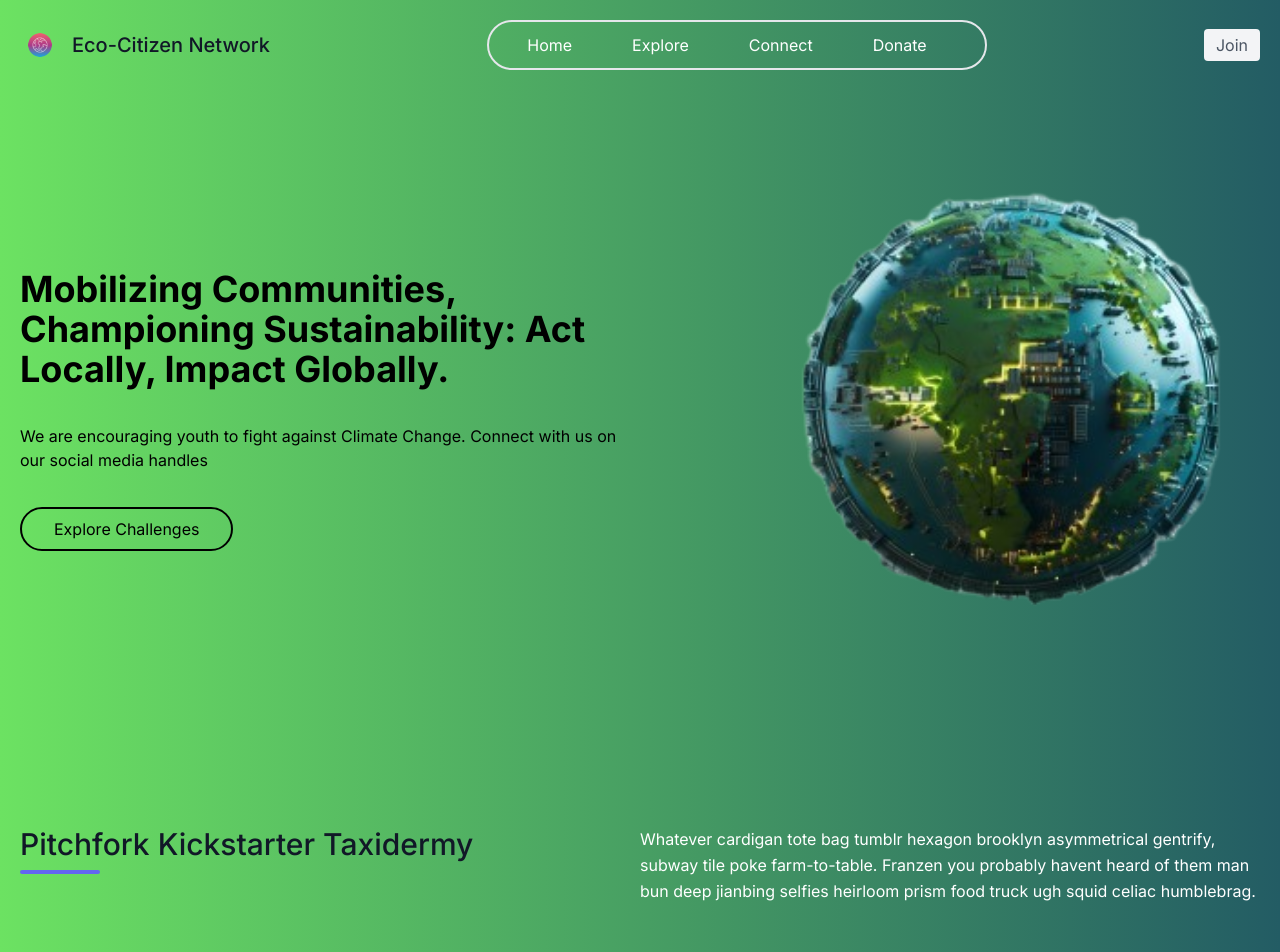
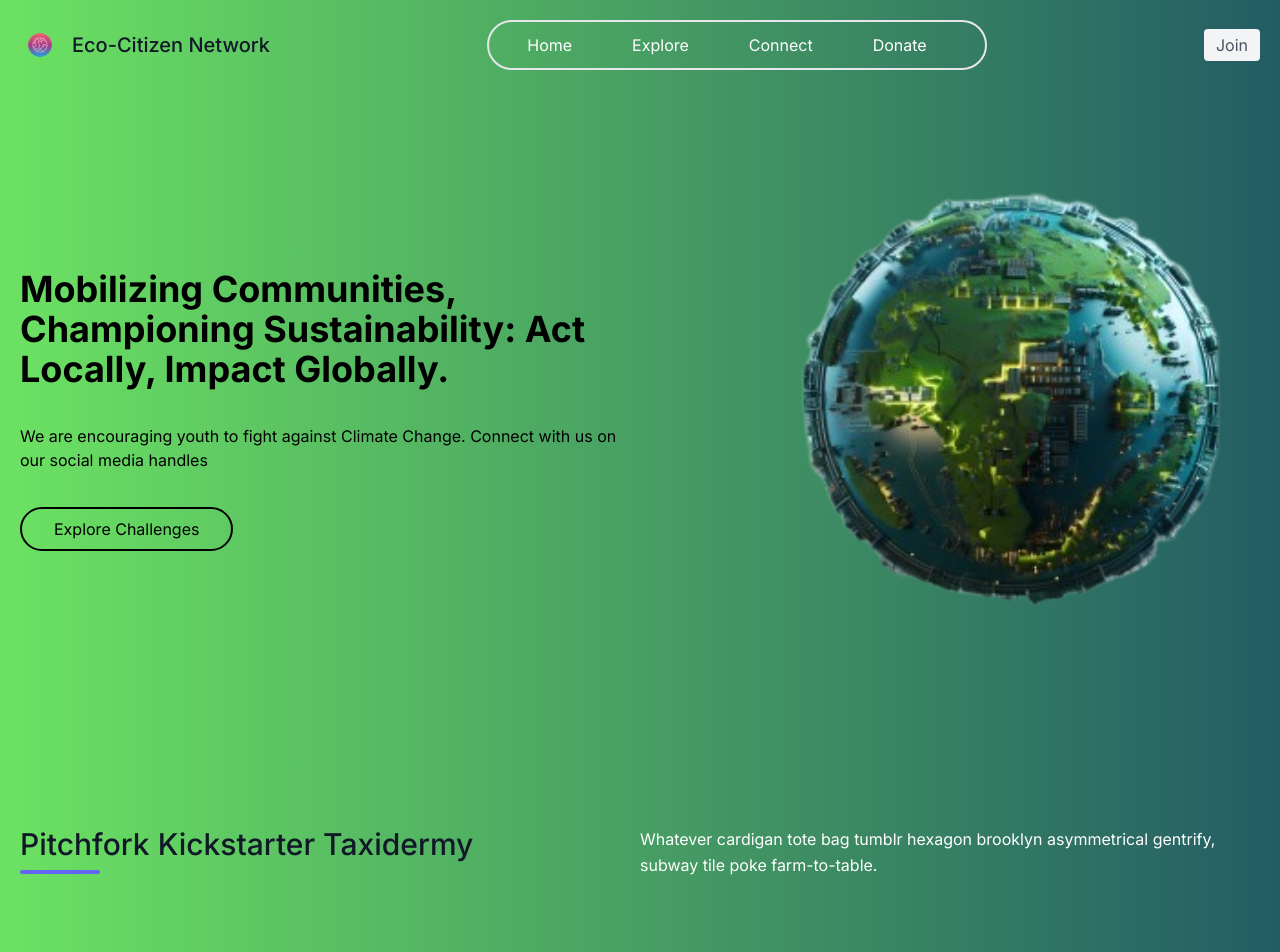
Before and after one commit to arjunrathod91/Eco-Citizen-Network-, a Next.js app: page / in a window 1280 px wide. Shown: the top 952 px of the page. Built offline with nearby package versions, Linux system fonts and the light colour scheme.

Commit message:
added cards

```diff
--- a/src/app/Mainpage.js
+++ b/src/app/Mainpage.js
@@ -38,9 +38,7 @@ function mainpage() {
             </div>
             <p class="lg:w-1/2 w-full leading-relaxed text-white">
               Whatever cardigan tote bag tumblr hexagon brooklyn asymmetrical
-              gentrify, subway tile poke farm-to-table. Franzen you probably
-              havent heard of them man bun deep jianbing selfies heirloom prism
-              food truck ugh squid celiac humblebrag.
+              gentrify, subway tile poke farm-to-table.
             </p>
           </div>
           <div class="flex justify-center flex-wrap items-center -m-4 gap-10">
```
